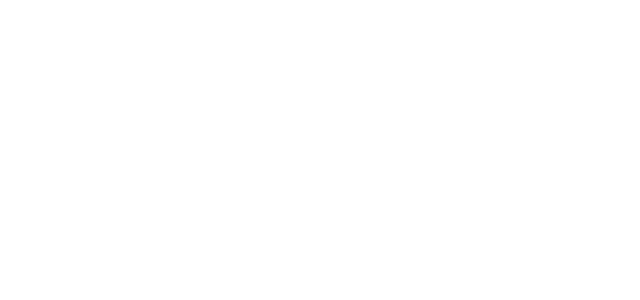
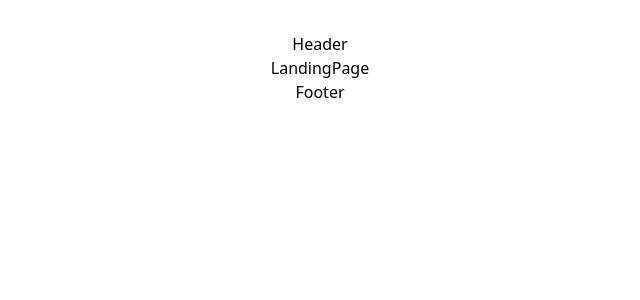
Before and after one commit to BarbosaNath/BarbosaNath.github.io, a React (Vite) app: page / in a window 1280 px wide. Shown: the top 300 px of the page, without its empty margins (320-960 px from the left). Built offline with nearby package versions, Linux system fonts and the light colour scheme.

Commit message:
feat: created basic SPA structure

```diff
--- a/src/App.tsx
+++ b/src/App.tsx
@@ -1,8 +1,16 @@
 import "./App.css";
+import Footer from "./components/Footer";
+import Header from "./components/Header";
+import LandingPage from "./components/LandingPage";
 
 function App() {
   return (
     <>
+      <Header />
+
+      <LandingPage />
+
+      <Footer />
     </>
   );
 }
--- /dev/null
+++ b/src/components/Footer/index.tsx
@@ -0,0 +1,5 @@
+const Footer = () => {
+  return <div>Footer</div>;
+};
+
+export default Footer;
--- /dev/null
+++ b/src/components/Header/index.tsx
@@ -0,0 +1,5 @@
+const Header = () => {
+  return <div>Header</div>;
+};
+
+export default Header;
--- /dev/null
+++ b/src/components/LandingPage/index.tsx
@@ -0,0 +1,5 @@
+const LandingPage = () => {
+  return <div>LandingPage</div>;
+};
+
+export default LandingPage;
```
